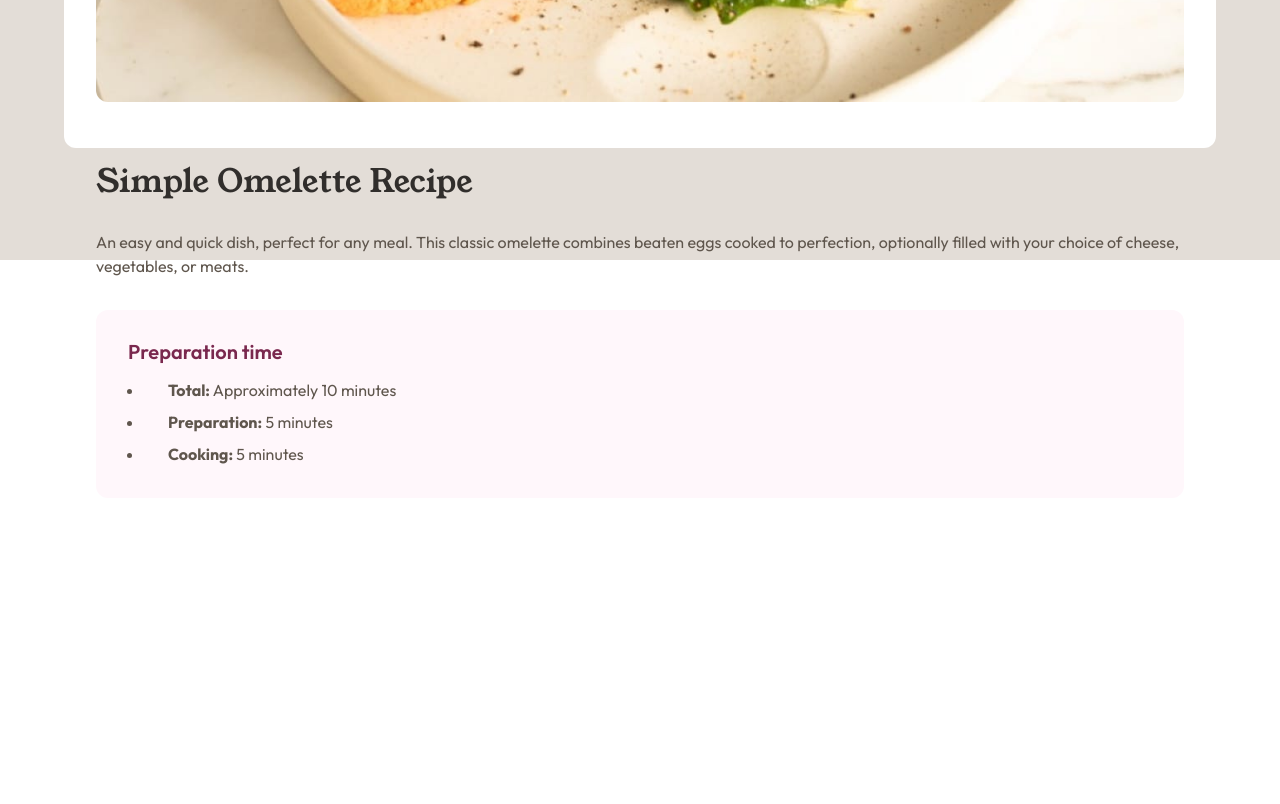
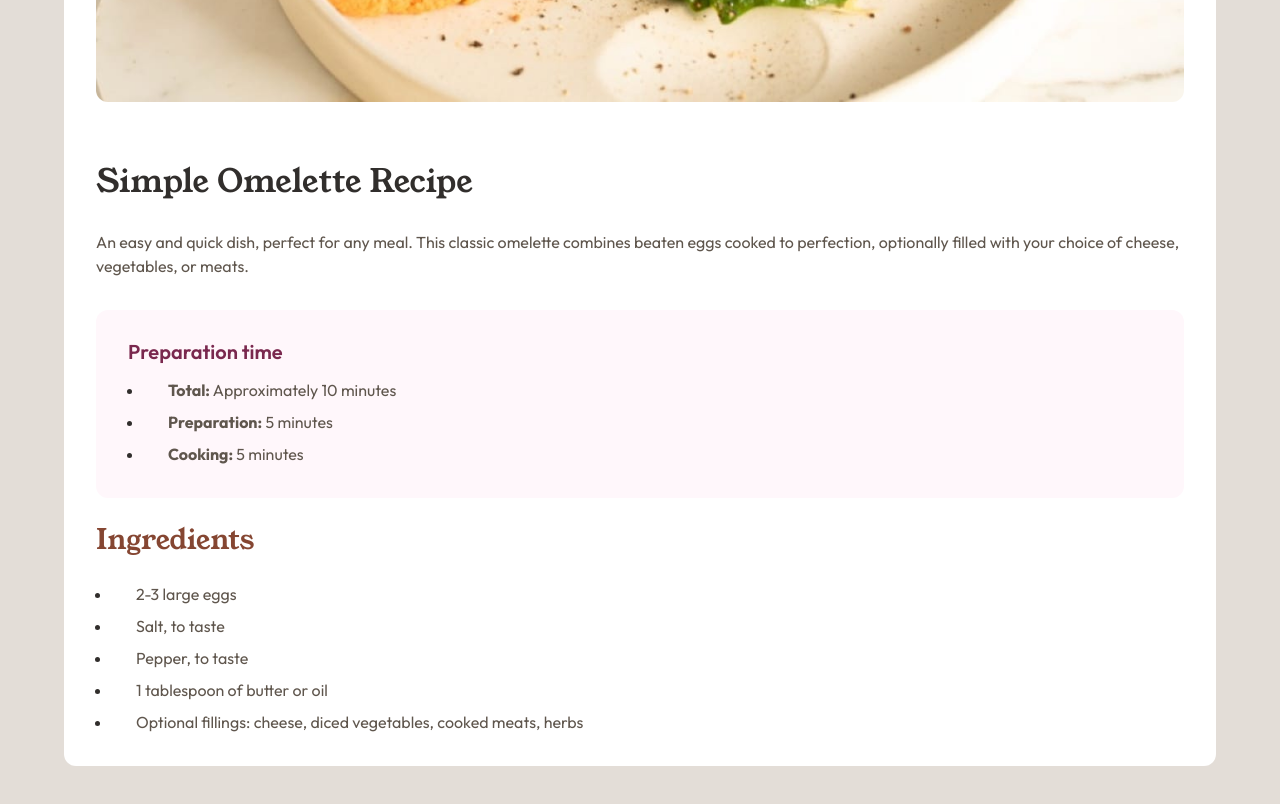
Before and after one commit to mckoyd/wolf-recipe-v2, a React app: page /#/ in a window 1280 px wide. Shown: the part 540-1344 px from the top of the page. Before the commit the page ends 1070 px from the top, so only its background shows below. Built offline with nearby package versions, Linux system fonts and the light colour scheme; the HTML template or start-up script is replaced by a standard one.

Commit message:
RECIPE-06: adds ingredients list

```diff
--- /dev/null
+++ b/src/components/HeroImg.tsx
@@ -0,0 +1,20 @@
+import React from 'react';
+import styles from '../styles/HeroImg.module.scss';
+
+interface IHeroBg {
+  imgUrl: string;
+}
+
+const HeroImg: React.FC<IHeroBg> = ({ imgUrl }) => {
+  return (
+    <div className={styles.heroImgWrapper}>
+      <img
+        src={imgUrl}
+        alt="A picture of an omlette"
+        className={styles.heroImg}
+      />
+    </div>
+  );
+};
+
+export default HeroImg;
--- /dev/null
+++ b/src/components/PrepTimeSection.tsx
@@ -0,0 +1,30 @@
+import React from 'react';
+import styles from '../styles/PrepTimeSection.module.scss';
+
+const PrepTimeSection: React.FC = () => {
+  return (
+    <div className={styles.prepWrapper}>
+      <p className={styles.prepTitle}>Preparation time</p>
+      <ul className={styles.prepItems}>
+        <li>
+          <p className={styles.prepDescription}>
+            <span className={styles.bolded}>Total:</span> Approximately 10
+            minutes
+          </p>
+        </li>
+        <li>
+          <p className={styles.prepDescription}>
+            <span className={styles.bolded}>Preparation:</span> 5 minutes
+          </p>
+        </li>
+        <li>
+          <p className={styles.prepDescription}>
+            <span className={styles.bolded}>Cooking:</span> 5 minutes
+          </p>
+        </li>
+      </ul>
+    </div>
+  );
+};
+
+export default PrepTimeSection;
--- /dev/null
+++ b/src/components/RecipeCard.tsx
@@ -0,0 +1,29 @@
+import React from 'react';
+import styles from '../styles/RecipeCard.module.scss';
+import { recipeDetails } from '../config/RecipeCard.config';
+import PrepTimeSection from './PrepTimeSection';
+
+const RecipeCard: React.FC = () => {
+  return (
+    <div className={styles.recipeDetailsWrapper}>
+      <p className={styles.recipeName}>{recipeDetails.name}</p>
+      <p className={styles.recipeDescription}>{recipeDetails.description}</p>
+
+      <PrepTimeSection />
+
+      <p className={styles.ingredientsTitle}>Ingredients</p>
+      <ul className={styles.ingredientsList}>
+        {recipeDetails.ingredientsList.map((ingredient, index) => (
+          <li
+            className={styles.ingredientWrapper}
+            key={`${ingredient}-${index}`}
+          >
+            <p className={styles.ingredientItem}>{ingredient}</p>
+          </li>
+        ))}
+      </ul>
+    </div>
+  );
+};
+
+export default RecipeCard;
--- a/src/config/Home.config.ts
+++ /dev/null
@@ -1,5 +0,0 @@
-export const recipeDetails = {
-  name: 'Simple Omelette Recipe',
-  description:
-    'An easy and quick dish, perfect for any meal. This classic omelette combines beaten eggs cooked to perfection, optionally filled with your choice of cheese, vegetables, or meats.',
-};
--- /dev/null
+++ b/src/config/RecipeCard.config.ts
@@ -0,0 +1,12 @@
+export const recipeDetails = {
+  name: 'Simple Omelette Recipe',
+  description:
+    'An easy and quick dish, perfect for any meal. This classic omelette combines beaten eggs cooked to perfection, optionally filled with your choice of cheese, vegetables, or meats.',
+  ingredientsList: [
+    '2-3 large eggs',
+    'Salt, to taste',
+    'Pepper, to taste',
+    '1 tablespoon of butter or oil',
+    'Optional fillings: cheese, diced vegetables, cooked meats, herbs',
+  ],
+};
--- a/src/pages/Home.tsx
+++ b/src/pages/Home.tsx
@@ -2,48 +2,16 @@ import React from 'react';
 import styles from '../styles/Home.module.scss';
 
 import omeletteImg from '../assets/images/image-omelette.jpeg';
-import { recipeDetails } from '../config/Home.config';
+import HeroImg from '../components/HeroImg';
+import RecipeCard from '../components/RecipeCard';
 
 const Home: React.FC = () => {
   return (
     <div className={styles.container}>
       <div className={styles.recipeCard}>
-        <div className={styles.heroImgWrapper}>
-          <img
-            src={omeletteImg}
-            alt="A picture of an omlette"
-            className={styles.heroImg}
-          />
-        </div>
+        <HeroImg imgUrl={omeletteImg} />
 
-        <div className={styles.recipeDetailsWrapper}>
-          <p className={styles.recipeName}>{recipeDetails.name}</p>
-          <p className={styles.recipeDescription}>
-            {recipeDetails.description}
-          </p>
-
-          <div className={styles.prepWrapper}>
-            <p className={styles.prepTitle}>Preparation time</p>
-            <ul className={styles.prepItems}>
-              <li>
-                <p className={styles.prepDescription}>
-                  <span className={styles.bolded}>Total:</span> Approximately 10
-                  minutes
-                </p>
-              </li>
-              <li>
-                <p className={styles.prepDescription}>
-                  <span className={styles.bolded}>Preparation:</span> 5 minutes
-                </p>
-              </li>
-              <li>
-                <p className={styles.prepDescription}>
-                  <span className={styles.bolded}>Cooking:</span> 5 minutes
-                </p>
-              </li>
-            </ul>
-          </div>
-        </div>
+        <RecipeCard />
       </div>
     </div>
   );
--- /dev/null
+++ b/src/styles/HeroImg.module.scss
@@ -0,0 +1,15 @@
+.heroImgWrapper {
+  @media (min-width: 768px) {
+    display: flex;
+    align-items: center;
+    justify-content: center;
+    padding: 2em;
+  }
+}
+
+.heroImg {
+  width: 100%;
+  @media (min-width: 768px) {
+    border-radius: 12px;
+  }
+}
--- a/src/styles/Home.module.scss
+++ b/src/styles/Home.module.scss
@@ -1,7 +1,3 @@
-@use 'sass:color';
-
-@import '../styles/index.scss';
-
 $recipeBg: #ffffff;
 $bg: var(--stone-100);
 
@@ -10,7 +6,6 @@ $bg: var(--stone-100);
   display: flex;
   justify-content: center;
   width: 100vw;
-  height: 100vh;
 }
 
 .recipeCard {
@@ -26,97 +21,3 @@ $bg: var(--stone-100);
     margin: 10em 25%;
   }
 }
-
-.heroImgWrapper {
-  @media (min-width: 768px) {
-    display: flex;
-    align-items: center;
-    justify-content: center;
-    padding: 2em;
-  }
-}
-
-.heroImg {
-  width: 100%;
-  @media (min-width: 768px) {
-    border-radius: 12px;
-  }
-}
-
-.recipeDetailsWrapper {
-  padding: 2em;
-  display: flex;
-  flex-direction: column;
-}
-
-.recipeName {
-  font-size: 2em;
-  line-height: 100%;
-  letter-spacing: 0;
-  font-family: 'Young Serif';
-  color: var(--stone-900);
-  font-weight: 400;
-}
-
-.recipeDescription {
-  font-family: 'Outfit';
-  font-weight: 400;
-  font-size: 1em;
-  line-height: 150%;
-  color: var(--stone-600);
-  padding: 2em 0;
-}
-
-.prepWrapper {
-  display: flex;
-  flex-direction: column;
-  gap: 1em;
-  background: var(--rose-50);
-  padding: 2em;
-  border-radius: 12px;
-}
-
-.prepTitle {
-  font-family: 'Outfit';
-  font-style: normal;
-  font-weight: 600;
-  font-size: 20px;
-  line-height: 100%;
-  color: var(--rose-800);
-}
-
-.prepItems {
-  display: flex;
-  flex-direction: column;
-  gap: 8px;
-  padding-inline-start: 1em;
-  margin-inline-start: 0;
-  padding-inline-start: 1em;
-  list-style-position: outside;
-
-  & li {
-    padding-inline-start: 1.5em;
-    line-height: var(--text-4-line-height);
-  }
-
-  & li::marker {
-    font-size: var(--text-4-size);
-    line-height: var(--text-4-line-height);
-    vertical-align: middle; /* attempt to center */
-    color: var(--stone-600);
-    margin-right: 0.5em;
-  }
-}
-
-.prepDescription {
-  font-family: 'Outfit';
-  font-style: normal;
-  font-weight: 400;
-  font-size: 16px;
-  line-height: 150%;
-  color: var(--stone-600);
-}
-
-.bolded {
-  font-weight: 700;
-}
--- /dev/null
+++ b/src/styles/PrepTimeSection.module.scss
@@ -0,0 +1,45 @@
+.prepWrapper {
+  display: flex;
+  flex-direction: column;
+  gap: 1em;
+  background: var(--rose-50);
+  padding: 2em;
+  border-radius: 12px;
+}
+
+.prepTitle {
+  font-family: 'Outfit';
+  font-style: normal;
+  font-weight: 600;
+  font-size: 20px;
+  line-height: 100%;
+  color: var(--rose-800);
+}
+
+.prepItems {
+  display: flex;
+  flex-direction: column;
+  gap: 8px;
+  padding-inline-start: 1em;
+  margin-inline-start: 0;
+  padding-inline-start: 1em;
+  list-style-position: outside;
+
+  & li {
+    padding-inline-start: 1.5em;
+    line-height: var(--text-4-line-height);
+  }
+}
+
+.prepDescription {
+  font-family: 'Outfit';
+  font-style: normal;
+  font-weight: 400;
+  font-size: 16px;
+  line-height: 150%;
+  color: var(--stone-600);
+}
+
+.bolded {
+  font-weight: 700;
+}
--- /dev/null
+++ b/src/styles/RecipeCard.module.scss
@@ -0,0 +1,57 @@
+.recipeDetailsWrapper {
+  padding: 2em;
+  display: flex;
+  flex-direction: column;
+}
+
+.recipeName {
+  font-size: 2em;
+  line-height: 100%;
+  letter-spacing: 0;
+  font-family: 'Young Serif';
+  color: var(--stone-900);
+  font-weight: 400;
+}
+
+.recipeDescription {
+  font-family: 'Outfit';
+  font-weight: 400;
+  font-size: 1em;
+  line-height: 150%;
+  color: var(--stone-600);
+  padding: 2em 0;
+}
+
+.ingredientsTitle {
+  font-family: 'Young Serif';
+  font-style: normal;
+  font-weight: 400;
+  font-size: 28px;
+  line-height: 100%;
+  color: var(--brown);
+  margin: 1em 0;
+}
+
+.ingredientsList {
+  display: flex;
+  flex-direction: column;
+  gap: 8px;
+  padding-inline-start: 1em;
+  margin-inline-start: 0;
+  padding-inline-start: 1em;
+  list-style-position: outside;
+
+  & li {
+    padding-inline-start: 1.5em;
+    line-height: var(--text-4-line-height);
+  }
+}
+
+.ingredientItem {
+  font-family: 'Outfit';
+  font-style: normal;
+  font-weight: 400;
+  font-size: 1em;
+  line-height: 150%;
+  color: var(--stone-600);
+}
```
